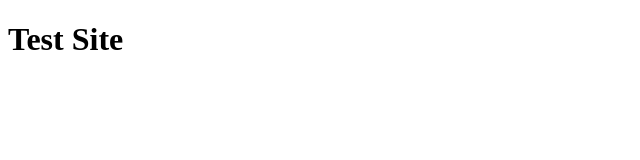
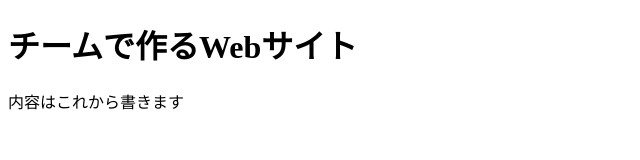
Before and after one commit to kim-iniad/team-project2022, a plain HTML site: page index.html in a window 1280 px wide. Shown: the whole page, without its empty margins (0-640 px from the left). Drawn offline with Linux system fonts and the light colour scheme.

Commit message:
modified index.html

```diff
--- a/index.html
+++ b/index.html
@@ -2,10 +2,11 @@
 <html>
     <head>
         <meta charset="utf-8">
-        <title>Test</title>
+        <title>チーム作るWebサイト</title>
     </head>
     <body>
-        <h1>Test Site</h1>
+        <h1>チームで作るWebサイト</h1>
+        <p>内容はこれから書きます</p>
     </body>
 
 </html>
```
